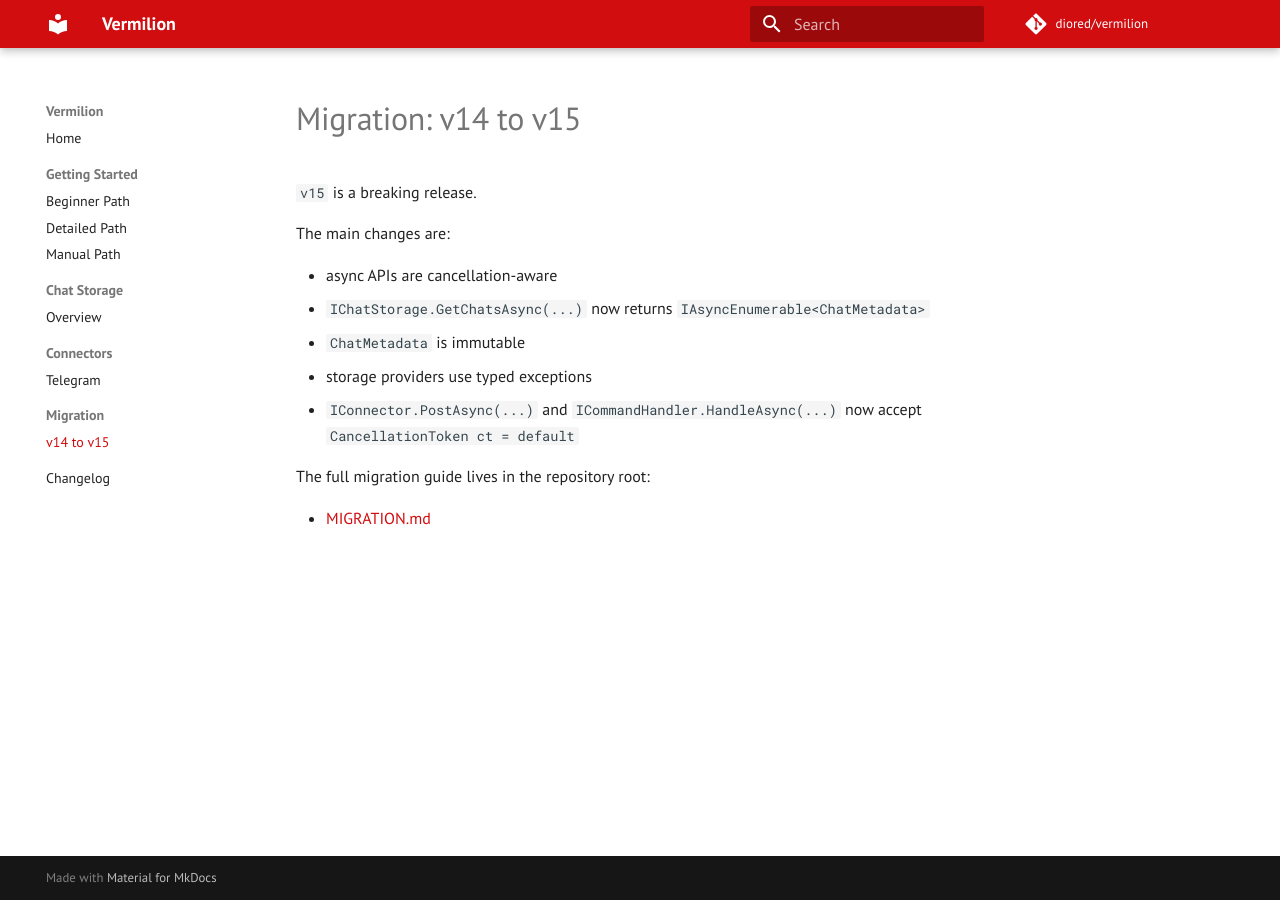
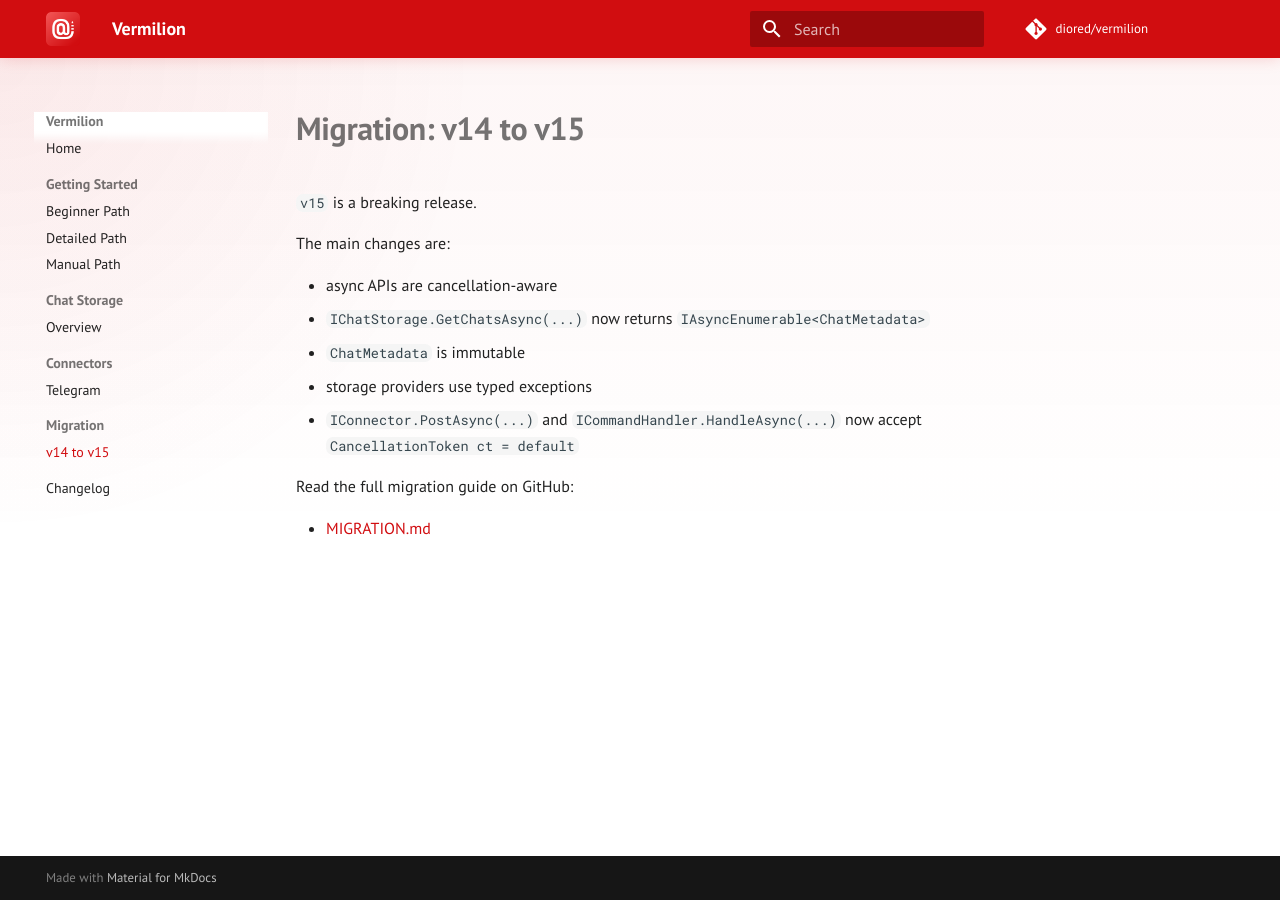
Before and after one commit to diored/vermilion, an MkDocs documentation site: the page built from docs/migration/v14-to-v15.md, in a window 1280 px wide. Built offline with MkDocs 1.6.1 and Material for MkDocs 9.7.7, drawn with Linux system fonts in a browser that asks for light colours; comment, search, counter and statistics services are not loaded.

Commit message:
Update docs site branding, links, and visual style
- Update changelog.md and v14-to-v15.md to use absolute GitHub links for CHANGELOG.md and MIGRATION.md
- Add custom extra.css for Vermilion-themed styling and improved UI
- Set custom logo and favicon in mkdocs.yml (packageIcon.png)
- Add packageIcon.png asset for site branding

```diff
--- a/docs/migration/v14-to-v15.md
+++ b/docs/migration/v14-to-v15.md
@@ -10,6 +10,6 @@ The main changes are:
 - storage providers use typed exceptions
 - `IConnector.PostAsync(...)` and `ICommandHandler.HandleAsync(...)` now accept `CancellationToken ct = default`
 
-The full migration guide lives in the repository root:
+Read the full migration guide on GitHub:
 
-- [MIGRATION.md](../../MIGRATION.md)
+- [MIGRATION.md](https://github.com/diored/vermilion/blob/main/MIGRATION.md)
--- a/docs/stylesheets/extra.css
+++ b/docs/stylesheets/extra.css
@@ -4,5 +4,51 @@
   --md-primary-fg-color: #D10D10;
   --md-primary-fg-color--light: #e13a3a;
   --md-primary-fg-color--dark: #a30a0a;
+  --md-accent-fg-color: #D10D10;
   --md-text-font: "PT Sans";
+  --vermilion-surface-tint: rgba(209, 13, 16, 0.035);
 }
+
+.md-main {
+  background:
+    radial-gradient(circle at top left, rgba(209, 13, 16, 0.06), transparent 24rem),
+    linear-gradient(180deg, var(--vermilion-surface-tint), transparent 24rem);
+}
+
+.md-header {
+  box-shadow: 0 0 0.75rem rgba(209, 13, 16, 0.18);
+}
+
+.md-header__button.md-logo img,
+.md-header__button.md-logo svg {
+  height: 1.7rem;
+}
+
+.md-typeset h1,
+.md-typeset h2,
+.md-typeset h3 {
+  font-weight: 700;
+  letter-spacing: -0.01em;
+}
+
+.md-typeset a,
+.md-nav__link--active,
+.md-nav__link:focus,
+.md-nav__link:hover {
+  color: #D10D10;
+}
+
+.md-typeset code {
+  border-radius: 0.35rem;
+}
+
+.md-typeset pre > code {
+  border: 1px solid rgba(209, 13, 16, 0.12);
+  box-shadow: 0 0.35rem 1rem rgba(0, 0, 0, 0.04);
+}
+
+.md-typeset .admonition,
+.md-typeset details {
+  border-radius: 0.5rem;
+  box-shadow: 0 0.35rem 1rem rgba(0, 0, 0, 0.04);
+}
--- a/mkdocs.yml
+++ b/mkdocs.yml
@@ -4,6 +4,8 @@ repo_url: https://github.com/diored/vermilion
 repo_name: diored/vermilion
 theme:
   name: material
+  logo: assets/packageIcon.png
+  favicon: assets/packageIcon.png
   palette:
     primary: custom
   features:
```
Also changed, not shown: docs/changelog.md (+2 -2 lines), docs/assets/packageIcon.png (added).
